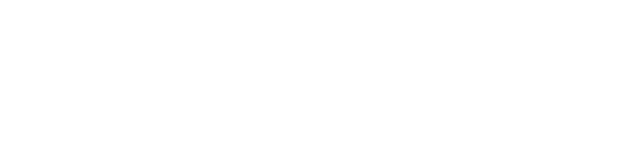
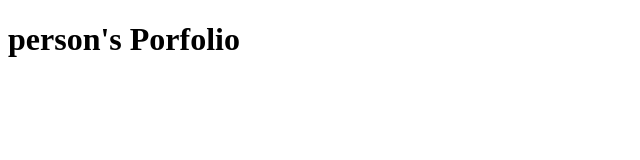
Before and after one commit to bdc-rajg/portfolio-project-remote-copy, a plain HTML site: page index.html in a window 1280 px wide. Shown: the whole page, without its empty margins (0-640 px from the left). Drawn offline with Linux system fonts and the light colour scheme.

Commit message:
modified index file

```diff
--- a/index.html
+++ b/index.html
@@ -16,6 +16,7 @@
         <!--[if lt IE 7]>
             <p class="browsehappy">You are using an <strong>outdated</strong> browser. Please <a href="#">upgrade your browser</a> to improve your experience.</p>
         <![endif]-->
+        <h1>person's Porfolio</h1>
 
         <script src="" async defer></script>
     </body>
```
